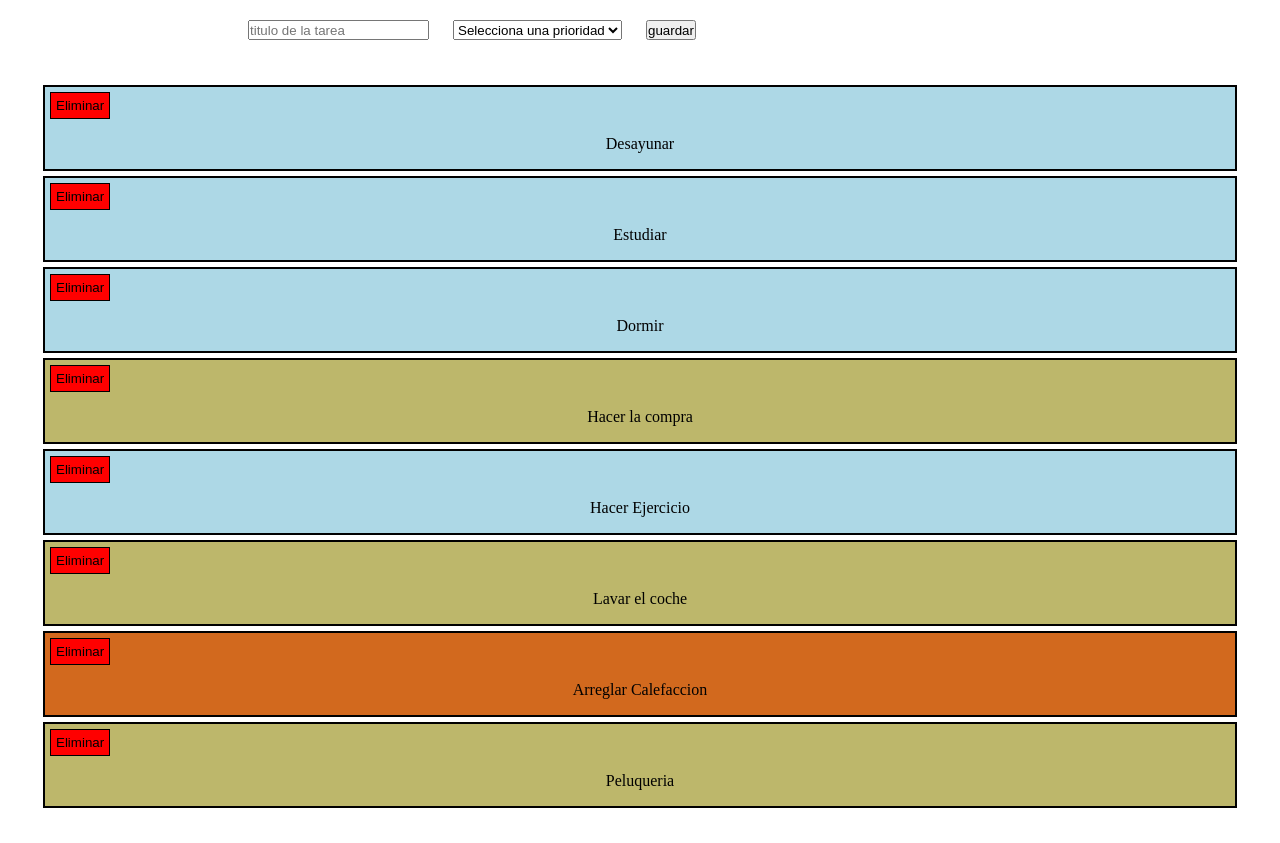
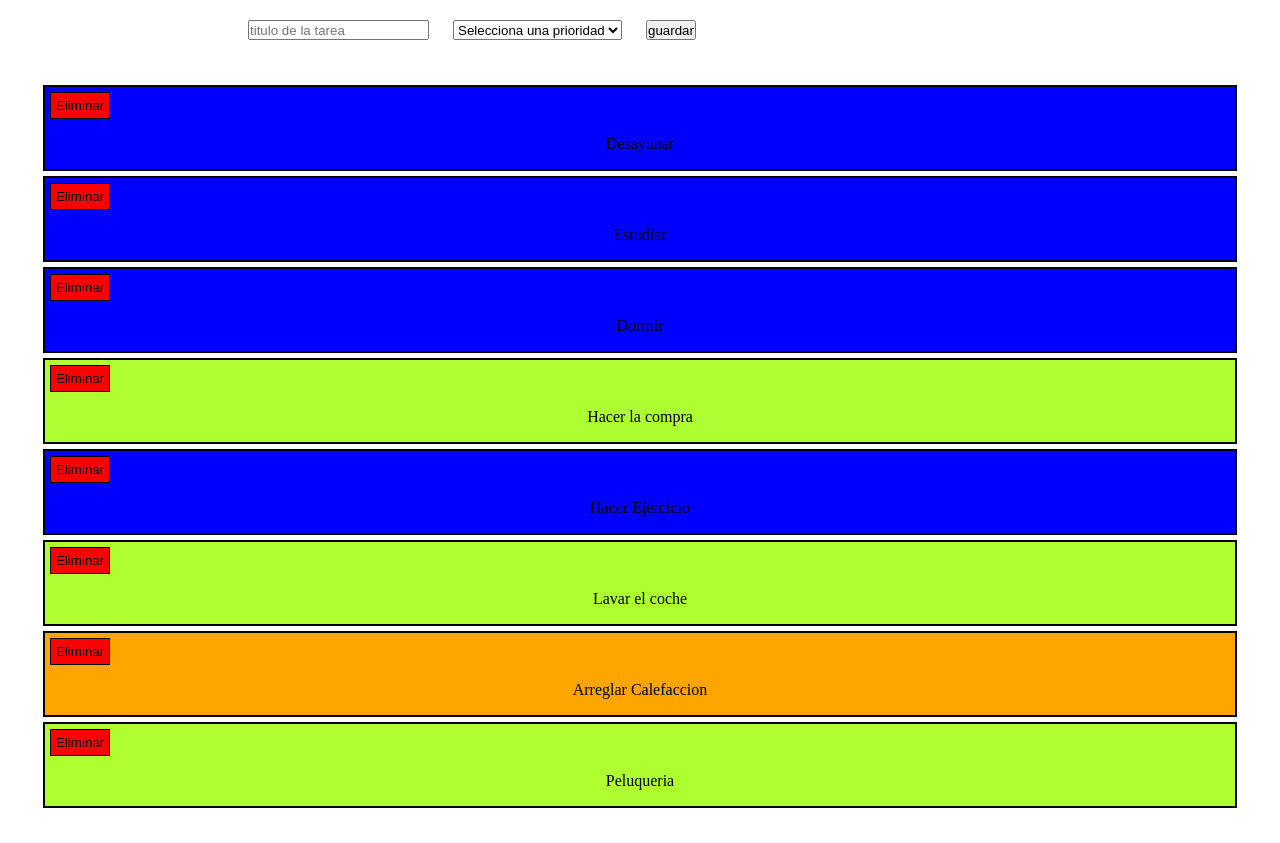
Before and after one commit to DGARROSA77/Tareas_web, a plain HTML site: page index.html in a window 1280 px wide. Shown: the top 843 px of the page. Drawn offline with Linux system fonts and the light colour scheme.

Commit message:
cambios en css terminados y app finalizada

```diff
--- a/CSS/style.css
+++ b/CSS/style.css
@@ -45,13 +45,13 @@ form input, select{
 
 
 .Urgente {
-    background-color: chocolate;
+    background-color:orange;
 }
 
 .Diaria {
-    background-color:lightblue;
+    background-color: blue;
 }
 
 .Mensual {
-    background-color:darkkhaki;
+    background-color:greenyellow;
 }
```
